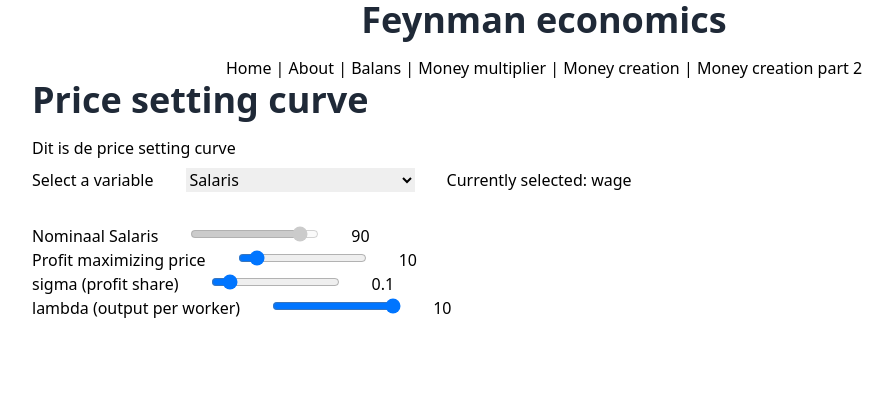
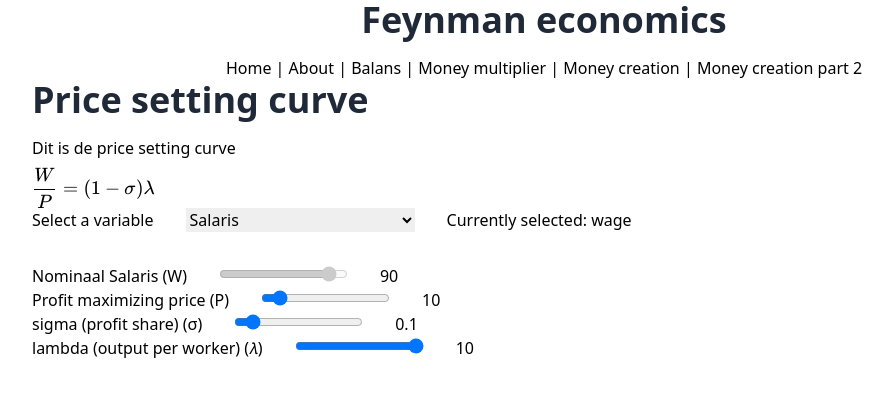
Before and after one commit to jurcello/feynman-economy, a Vue app: page /price-setting-curve in a window 1280 px wide. Shown: the top 396 px of the page, without its empty margins (96-989 px from the left). Built offline with nearby package versions, Linux system fonts and the light colour scheme.

Commit message:
Added formula rendering.

```diff
--- a/index.html
+++ b/index.html
@@ -5,6 +5,7 @@
         <meta name="viewport" content="width=device-width, initial-scale=1.0" />
         <title>Feynman economics</title>
         <link rel="stylesheet" href="/src/style.css" />
+        <link rel="stylesheet" href="https://cdn.jsdelivr.net/npm/katex@0.16.21/dist/katex.css" integrity="sha384-FkTZUsHjYVyYpU6dse+5AzszY5617FqhnLpcMIIAlLKTbdmeVMO/7K6BrdHWM28V" crossorigin="anonymous">
     </head>
     <body>
         <div id="app"></div>
--- a/package.json
+++ b/package.json
@@ -8,6 +8,7 @@
   "dependencies": {
     "@vitejs/plugin-vue": "^5.2.1",
     "gsap": "^3.12.5",
+    "katex": "^0.16.21",
     "p5": "^1.11.2",
     "vite": "^6.0.3",
     "vue": "^3.5.13",
--- a/src/components/VisualizePriceSettingCurve.vue
+++ b/src/components/VisualizePriceSettingCurve.vue
@@ -1,7 +1,9 @@
 <template>
   <p>Dit is de price setting curve</p>
   <div>
+    <div ref="formula">
 
+    </div>
     <div class="slider mb-8">
       <div>Select a variable</div>
       <div>
@@ -17,7 +19,7 @@
       </div>
     </div>
     <div class="slider">
-      <div>Nominaal Salaris</div>
+      <div>Nominaal Salaris (W)</div>
       <div>
         <input type="range" v-model="wage" min="0" max="100" step="0.1"
             :disabled="currentReactable == ReactableValue.wage"
@@ -27,7 +29,7 @@
       <div><span>{{ wage }}</span></div>
     </div>
     <div class="slider">
-      <div>Profit maximizing price</div>
+      <div>Profit maximizing price (P)</div>
       <div><input type="range" v-model="price" min="0" max="100" step="0.1"
           :disabled="currentReactable == ReactableValue.price"
           @change="calculateNewValues"
@@ -36,7 +38,7 @@
       <div><span>{{ price }}</span></div>
     </div>
     <div class="slider">
-      <div>sigma (profit share)</div>
+      <div>sigma (profit share) (σ)</div>
       <div><input type="range" v-model="sigma" min="0" max="1" step="0.01"
           :disabled="currentReactable == ReactableValue.sigma"
           @change="calculateNewValues"
@@ -45,7 +47,7 @@
       <div><span>{{ sigma }}</span></div>
     </div>
     <div class="slider">
-      <div>lambda (output per worker)</div>
+      <div>lambda (output per worker) (𝜆)</div>
       <div><input type="range" v-model="lambda" min="0" max="10" step="0.01"
           :disabled="currentReactable == ReactableValue.lambda"
           @change="calculateNewValues"
@@ -59,6 +61,7 @@
 
 <script setup lang="ts">
 import {ref, onMounted} from "vue";
+import katex from "katex";
 
 enum ReactableValue {
   wage,
@@ -72,7 +75,7 @@ const price = ref(10);
 const sigma = ref(0.1);
 const lambda = ref(10);
 const currentReactable = ref(ReactableValue.wage);
-
+const formula = ref<HTMLDivElement | null>(null);
 
 const calculateNewValues = () => {
   switch (currentReactable.value) {
@@ -95,11 +98,15 @@ const calculateNewValues = () => {
   }
 }
 
+const updateFormula = () => {
+  katex.render("\\dfrac{W}{P} = (1 - \\sigma) \\lambda", formula.value!);
+}
 
 
 
 onMounted(() => {
   calculateNewValues();
+  updateFormula();
 });
 </script>
 
```
Also changed, not shown: 1 other file (tests, documents, lock files or other folders).
